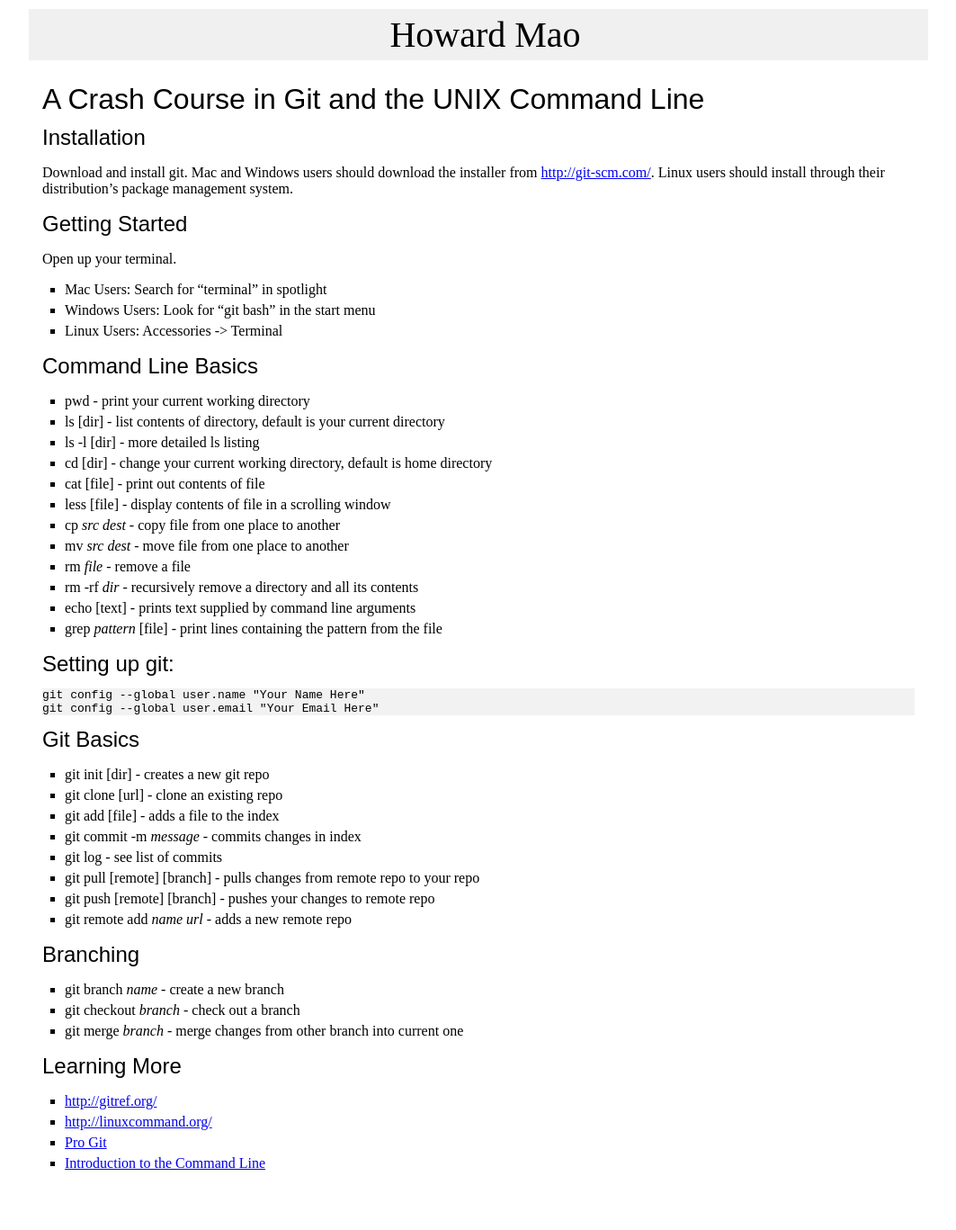
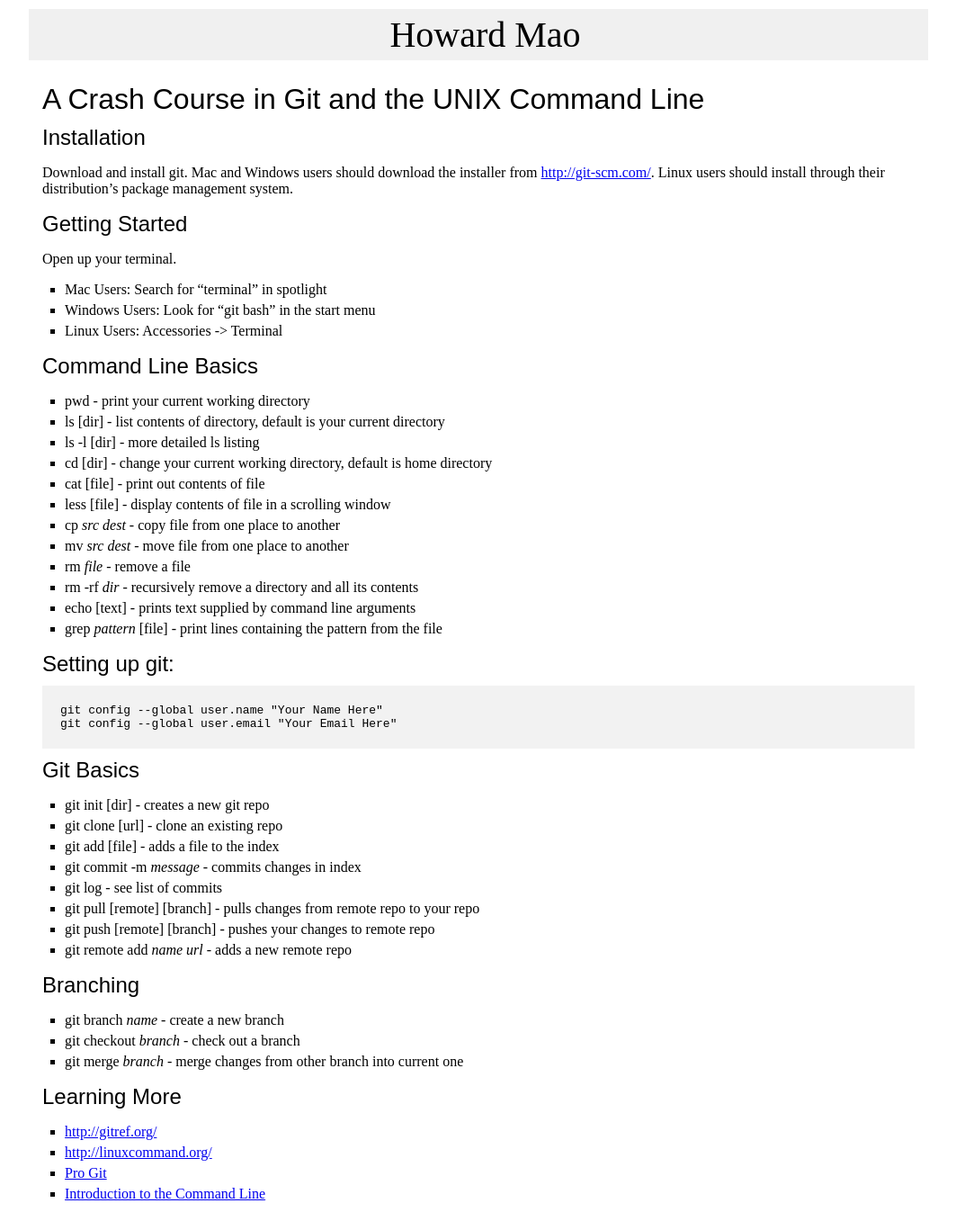
Before and after one commit to zhemao/zhemao.github.com, a Jekyll site: the page built from _posts/2012-09-08-git-cmdline-crash-course.markdown, in a window 1280 px wide. Shown: the whole page at 90% size, without its empty margins (108-1171 px from the left). Built offline with Jekyll 4.4.1, drawn with Linux system fonts in a browser that asks for light colours; before the commit the page ends 1333 px from its top, so only the background shows below that.

Commit message:
fix padding around highlight blocks

```diff
--- a/css/hilite.css
+++ b/css/hilite.css
@@ -1,5 +1,6 @@
 /* taken from dpaste.com */
-.highlight { background: #f2f2f2; }
+pre { margin: 0px; }
+.highlight { background: #f2f2f2; padding: 10px; }
 .highlight .n { color: #000; font-style: normal; font-weight: normal; }
 .highlight .c { color: #008800; font-style: italic } /* Comment */
 .highlight .err { border: 1px solid #FF0000 } /* Error */
```
